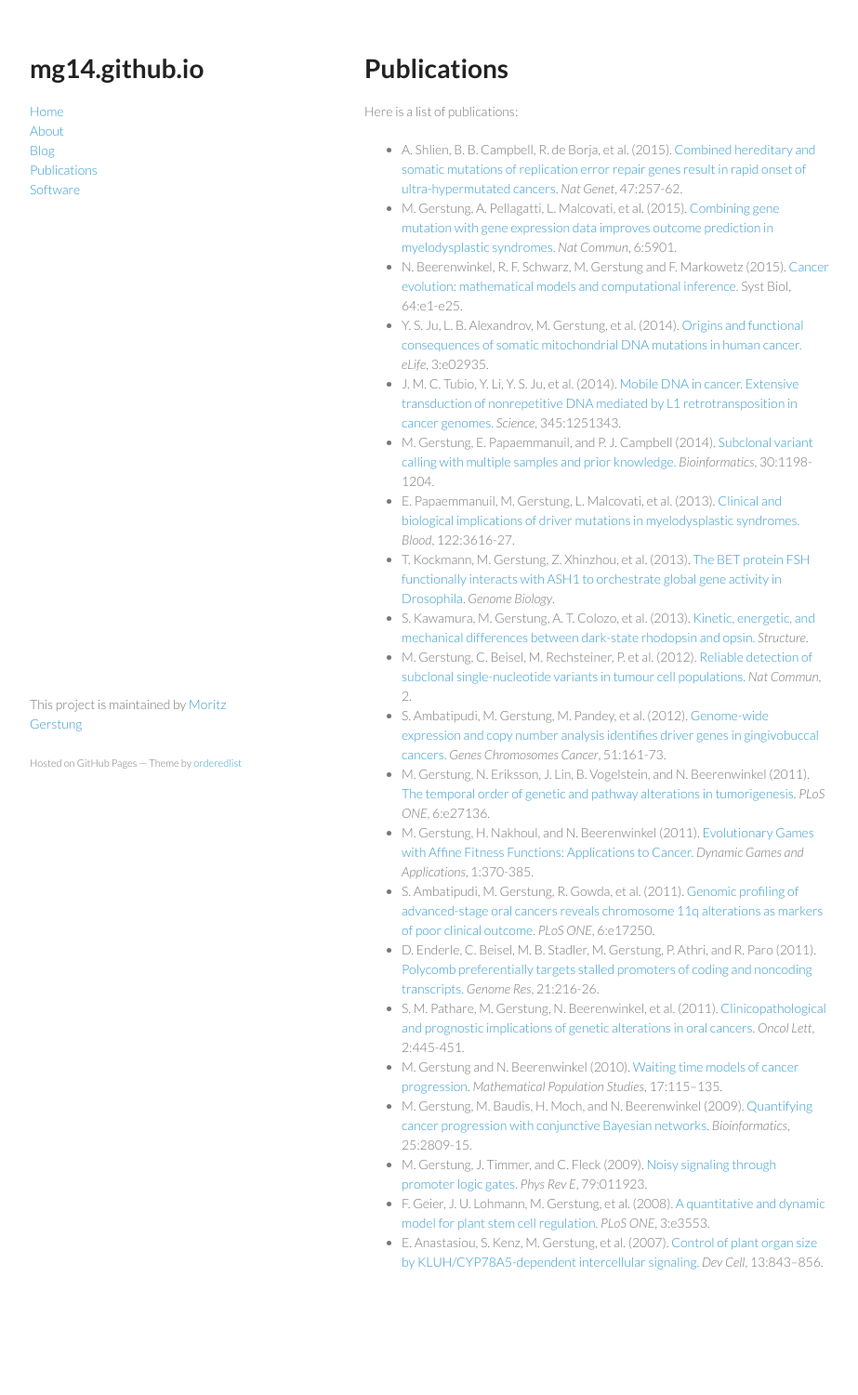
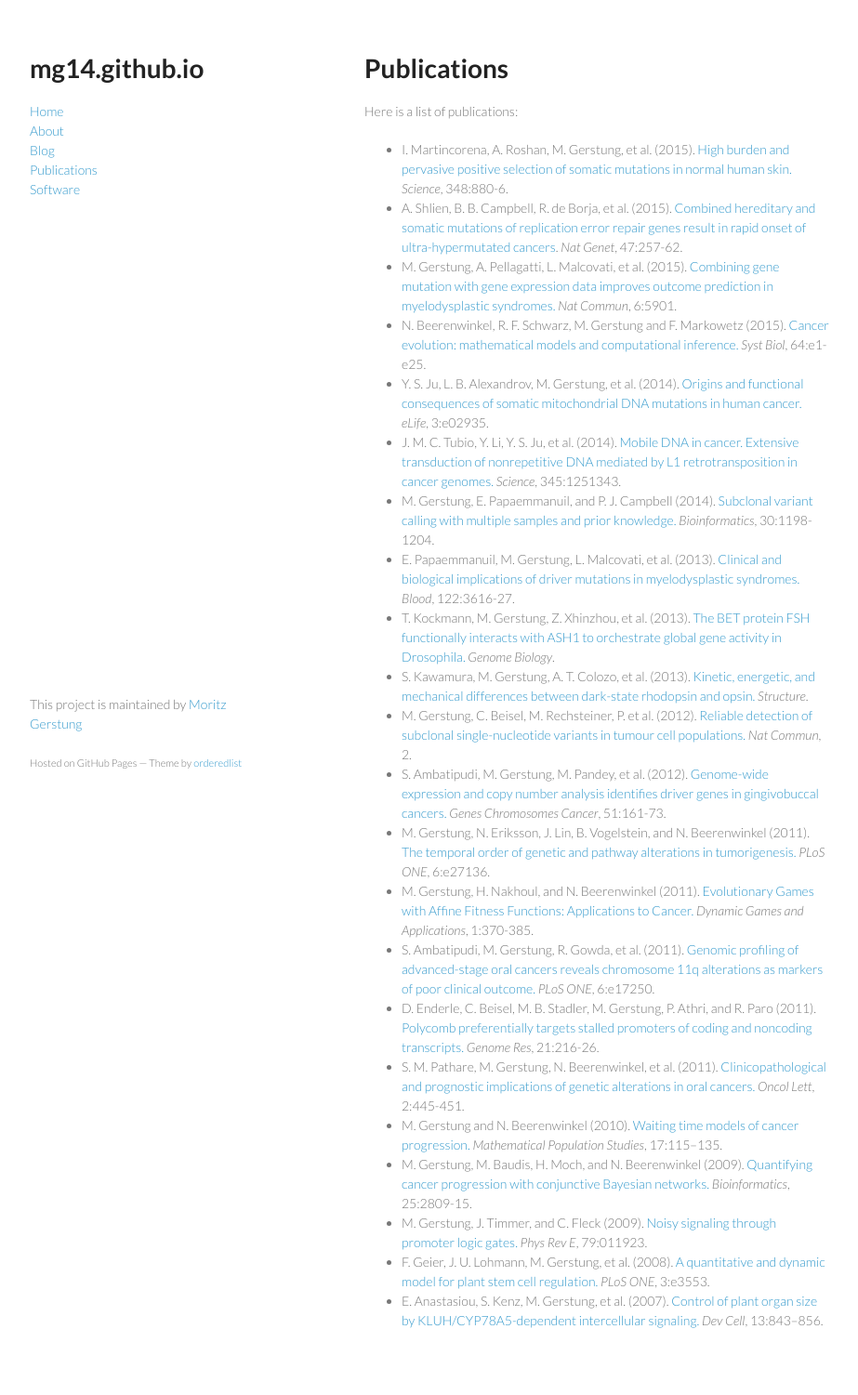
Before and after one commit to mg14/mg14.github.io, a Jekyll site: the page built from publications.md, in a window 1280 px wide. Shown: the whole page at 93% size, without its empty margins (178-1101 px from the left). Built offline with Jekyll 4.4.1, drawn with Linux system fonts in a browser that asks for light colours; Markdown is read by kramdown in place of the engine named in the settings; before the commit the page ends 1438 px from its top, so only the background shows below that.

Commit message:
Skin sequencing

```diff
--- a/publications.md
+++ b/publications.md
@@ -6,9 +6,10 @@ permalink: /publications/
 
 Here is a list of publications:
 
+*	I. Martincorena, A. Roshan, M. Gerstung, et al. (2015). [High burden and pervasive positive selection of somatic mutations in normal human skin.](http://dx.doi.org/10.1126/science.aaa6806) *Science*, 348:880-6.
 * 	A. Shlien, B. B. Campbell, R. de Borja, et al. (2015). [Combined hereditary and somatic mutations of replication error repair genes result in rapid onset of ultra-hypermutated cancers](http://dx.doi.org/10.1038/ng.3202). *Nat Genet*, 47:257-62.
 *	M. Gerstung, A. Pellagatti, L. Malcovati, et al. (2015). [Combining gene mutation with gene expression data improves outcome prediction in myelodysplastic syndromes.]( http://dx.doi.org/10.1038/ncomms6901) *Nat Commun*, 6:5901.
-*	N. Beerenwinkel, R. F. Schwarz, M. Gerstung and F. Markowetz (2015). [Cancer evolution: mathematical models and computational inference.](http://dx.doi.org/10.1093/sysbio/syu081) Syst Biol, 64:e1-e25.
+*	N. Beerenwinkel, R. F. Schwarz, M. Gerstung and F. Markowetz (2015). [Cancer evolution: mathematical models and computational inference.](http://dx.doi.org/10.1093/sysbio/syu081) *Syst Biol*, 64:e1-e25.
 *	Y. S. Ju, L. B. Alexandrov, M. Gerstung, et al. (2014). [Origins and functional consequences of somatic mitochondrial DNA mutations in human cancer.](http://dx.doi.org/10.7554/eLife.02935) *eLife*, 3:e02935.
 *	J. M. C. Tubio, Y. Li, Y. S. Ju, et al. (2014). [Mobile DNA in cancer. Extensive transduction of nonrepetitive DNA mediated by L1 retrotransposition in cancer genomes.](http://dx.doi.org/10.1126/science.1251343) *Science*, 345:1251343.
 *	M. Gerstung, E. Papaemmanuil, and P. J. Campbell (2014). [Subclonal variant calling with multiple samples and prior knowledge.](http://dx.doi.org/10.1093/bioinformatics/btt750) *Bioinformatics*, 30:1198-1204.
```
Also changed, not shown: _posts/2015-05-22-skin-sequencing.md (added, +14 -0 lines).
